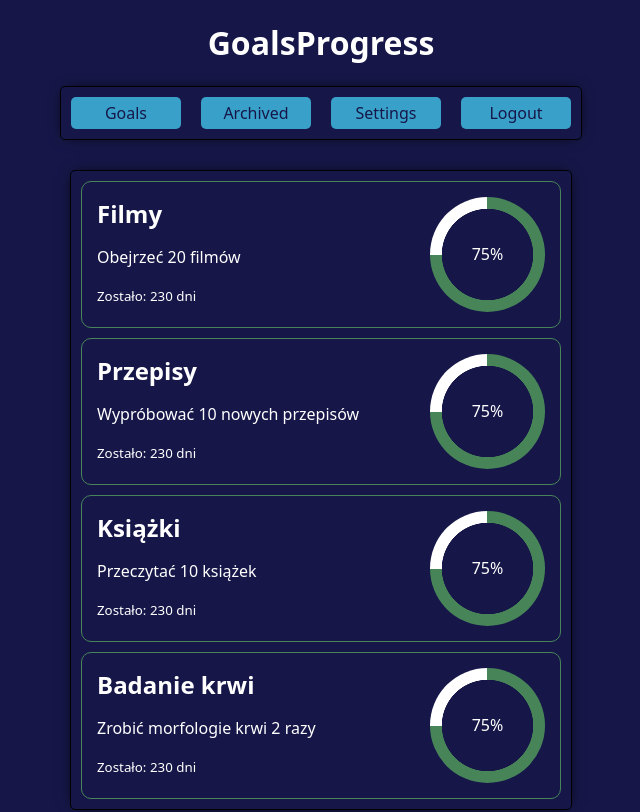
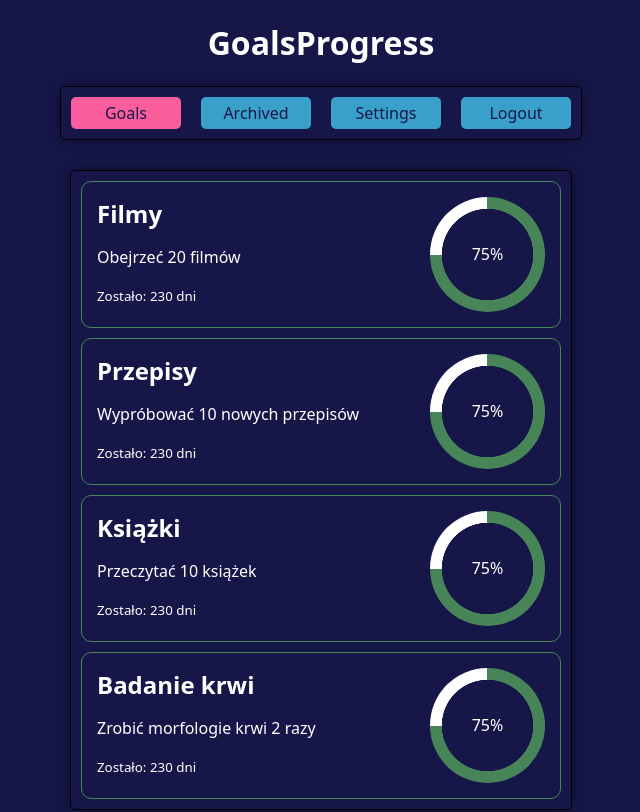
Before and after one commit to czareks2000/GoalsProgress, a React (Create React App) app in the folder goals-progress/: page / in a window 1280 px wide. Shown: the top 812 px of the page, without its empty margins (319-959 px from the left). Built offline with nearby package versions, Linux system fonts and the light colour scheme.

Commit message:
navbar active class fix

```diff
--- a/goals-progress/src/components/Navbar.js
+++ b/goals-progress/src/components/Navbar.js
@@ -7,7 +7,7 @@ const Navbar = () => {
     return (
         <div className="navbar container shadow text-center">
             <Link
-                className={`navbar-item ${location.pathname === '/goals' && 'active'}`}
+                className={`navbar-item ${(location.pathname === '/goals' || location.pathname === '/') && 'active'}`}
                 to="/goals"
             >
                 Goals
```
